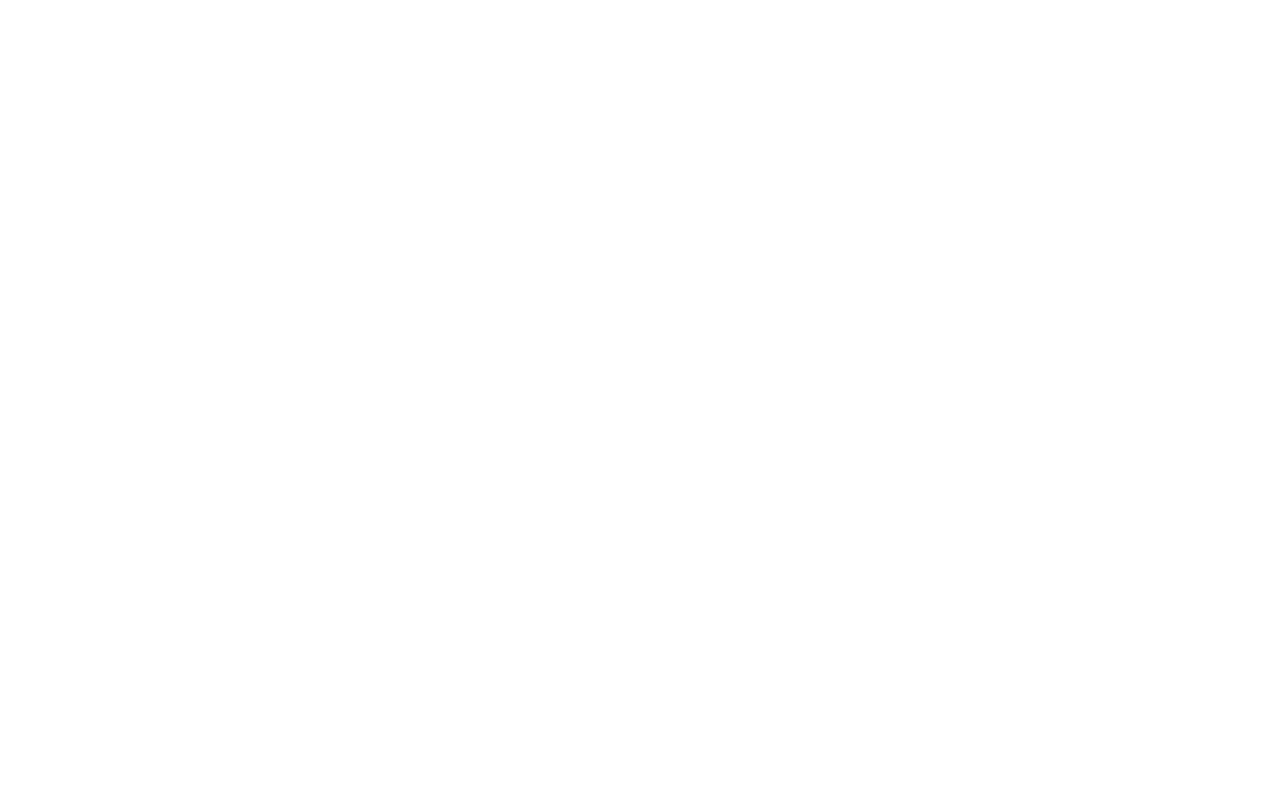
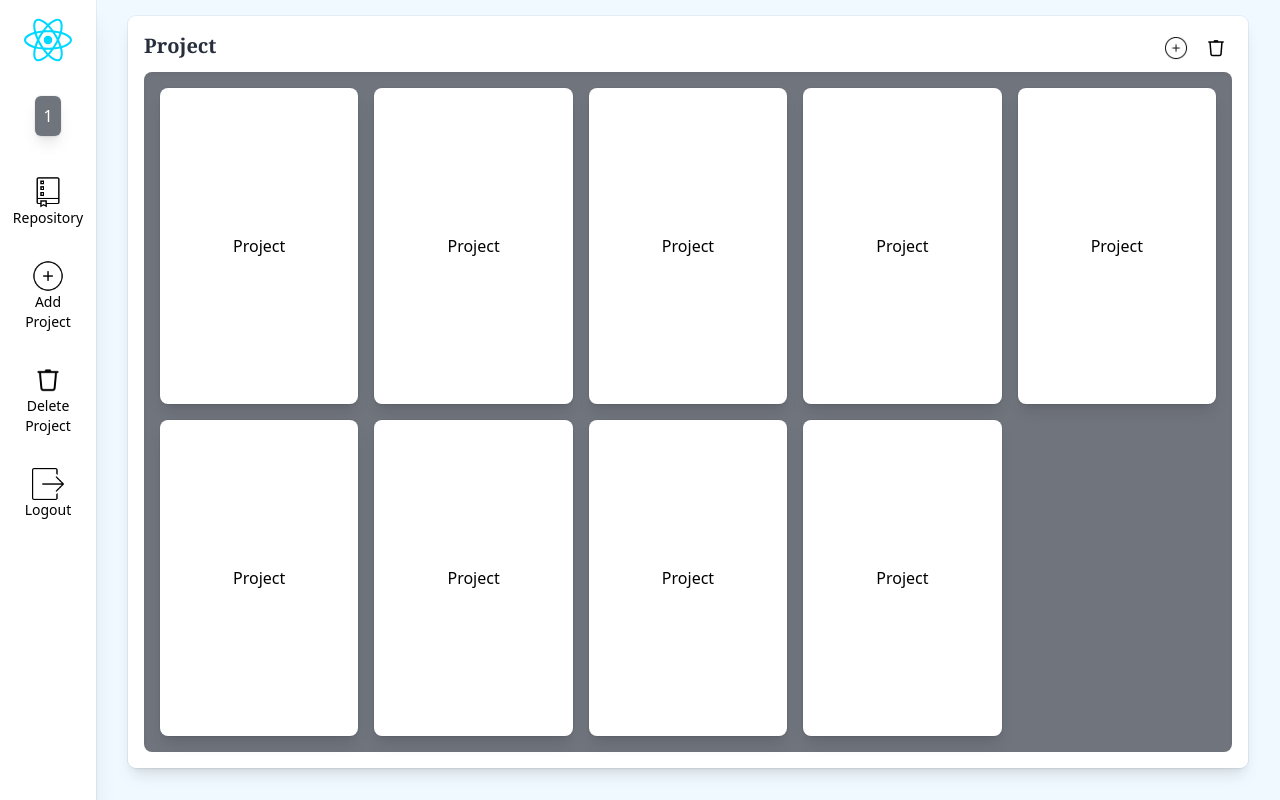
Before and after one commit to Cool-Tea/TodoBoard, a React (Vite) app in the folder frontend/: page /1/repository in a window 1280 px wide. Before the commit this address had no page. Built offline with nearby package versions, Linux system fonts and the light colour scheme.

Commit message:
Add part of navigation

```diff
--- a/frontend/src/App.tsx
+++ b/frontend/src/App.tsx
@@ -13,9 +13,9 @@ export default function App() {
       <BrowserRouter>
         <Routes>
           <Route path="/" />
-          <Route path="/task" Component={Task} />
-          <Route path="/project" Component={Project} />
-          <Route path="/repository" Component={Repository} />
+          <Route path="/:user/task/:task" Component={Task} />
+          <Route path="/:user/project/:project" Component={Project} />
+          <Route path="/:user/repository" Component={Repository} />
           <Route path="/login" Component={Login} />
           <Route path="/register" Component={Register} />
         </Routes>
--- a/frontend/src/components/SideBar.tsx
+++ b/frontend/src/components/SideBar.tsx
@@ -4,10 +4,11 @@ import repoIcon from "../assets/Repo.png"
 import addIcon from "../assets/add.png"
 import deleteIcon from "../assets/delete.png"
 import logoutIcon from "../assets/logout.png"
+import { useNavigate, useParams } from "react-router";
 
-function Button({icon, title}) {
+function Button({icon, title, onClick}) {
   return (
-    <button className="p-2 rounded-lg flex flex-col items-center hover:bg-gray-200">
+    <button onClick={onClick} className="p-2 rounded-lg flex flex-col items-center hover:bg-gray-200">
       <img src={icon} className="w-8 h-8" />
       <p className="text-sm">{title}</p>
     </button>
@@ -19,6 +20,8 @@ export enum SideBarStatus {
 }
 
 export function SideBar({status} : {status : SideBarStatus}) {
+  const navigate = useNavigate();
+  const { user } = useParams();
 
   function getTaskButtons() {
     return null;
@@ -27,8 +30,8 @@ export function SideBar({status} : {status : SideBarStatus}) {
   function getProjectButtons() {
     return (
       <>
-        <Button icon={addIcon} title="Add Group" />
-        <Button icon={deleteIcon} title="Delete Group" />
+        <Button icon={addIcon} title="Add Group" onClick={()=>{}} />
+        <Button icon={deleteIcon} title="Delete Group" onClick={()=>{}}/>
       </>
     )
   }
@@ -36,8 +39,8 @@ export function SideBar({status} : {status : SideBarStatus}) {
   function getRepoButtons() {
     return (
       <>
-        <Button icon={addIcon} title="Add Project" />
-        <Button icon={deleteIcon} title="Delete Project" />
+        <Button icon={addIcon} title="Add Project" onClick={()=>{}}/>
+        <Button icon={deleteIcon} title="Delete Project" onClick={()=>{}}/>
       </>
     )
   }
@@ -59,12 +62,12 @@ export function SideBar({status} : {status : SideBarStatus}) {
     <div className="absolute inset-0 z-50 bg-white py-4 px-2 w-24 text-center items-center ring-1 ring-gray-900/5 shadow-xl flex flex-col space-y-8">
       <img src={reactIcon} className="w-12 h-12" />
       <div className="p-2 ring-1 ring-gray-900/5 shadow-lg text-center text-white rounded-md bg-gray-900/60">
-        Tim
+        {user}
       </div>
       <div className="flex flex-col space-y-4">
-        <Button icon={repoIcon} title="Repository" />
+        <Button icon={repoIcon} title="Repository" onClick={()=>navigate(`/${user}/repository`)}/>
         {getButtons()}
-        <Button icon={logoutIcon} title="Logout" />
+        <Button icon={logoutIcon} title="Logout" onClick={()=>navigate('/login')}/>
       </div>
     </div>
   )
--- a/frontend/src/components/TaskCard.tsx
+++ b/frontend/src/components/TaskCard.tsx
@@ -2,8 +2,11 @@ import React from "react";
 import backIcon from "../assets/back.png"
 import nextIcon from "../assets/next.png"
 import moreIcon from "../assets/more.png"
+import { useNavigate, useParams } from "react-router";
 
 export function TaskCard() {
+  const navigate = useNavigate();
+  const { user } = useParams();
 
   return (
     <div className="bg-white p-4 rounded-lg ring-1 ring-gray-900/5 shadow-lg text-left flex justify-between">
@@ -15,7 +18,7 @@ export function TaskCard() {
       <div className="flex flex-col justify-center items-center">
         <button className="p-1 rounded-full hover:bg-gray-200"><img src={backIcon} className="h-6 w-6"/></button>
         <button className="p-1 rounded-full hover:bg-gray-200"><img src={nextIcon} className="h-6 w-6"/></button>
-        <button className="p-1 rounded-full hover:bg-gray-200"><img src={moreIcon} className="h-6 w-6"/></button>
+        <button onClick={()=>navigate(`/${user}/task/task`)} className="p-1 rounded-full hover:bg-gray-200"><img src={moreIcon} className="h-6 w-6"/></button>
       </div>
     </div>
   )
--- a/frontend/src/pages/Login.tsx
+++ b/frontend/src/pages/Login.tsx
@@ -1,7 +1,9 @@
 import React from "react";
 import reactIcon from "../assets/react.svg"
+import { useNavigate } from "react-router";
 
 export function Login() {
+  const navigate = useNavigate();
 
   return (
     <div className="relative bg-sky-50 min-h-screen flex justify-center items-center">
@@ -14,7 +16,7 @@ export function Login() {
           User Name: <input type="text" className="px-2 rounded-lg ring-1 ring-gray-900/50" /> <br />
           Password: <input type="text" className="px-2 rounded-lg ring-1 ring-gray-900/50"/> <br />
           <div className="flex justify-between">
-            <button type="button" className="text-sky-600 hover:text-sky-800">Register</button>
+            <button type="button" onClick={()=>navigate('/register')} className="text-sky-600 hover:text-sky-800">Register</button>
             <button type="button" className="text-white px-2 py-1 rounded-lg bg-sky-600 hover:bg-sky-800">Login</button>
           </div>
         </form>
--- a/frontend/src/pages/Project.tsx
+++ b/frontend/src/pages/Project.tsx
@@ -1,10 +1,10 @@
 import React from "react";
 import { SideBar, SideBarStatus } from "../components/SideBar";
-import addIcon from "../assets/add.png"
-import deleteIcon from "../assets/delete.png"
 import { Group } from "../components/Group";
+import { useParams } from "react-router";
 
 export function Project() {
+  const { user } = useParams();
 
   return (
     <div className="relative bg-sky-50 min-h-screen flex">
--- a/frontend/src/pages/Register.tsx
+++ b/frontend/src/pages/Register.tsx
@@ -1,7 +1,9 @@
 import React from "react";
 import reactIcon from "../assets/react.svg"
+import { useNavigate } from "react-router";
 
 export function Register() {
+  const navigate = useNavigate();
 
   return (
     <div className="relative bg-sky-50 min-h-screen flex justify-center items-center">
@@ -14,7 +16,7 @@ export function Register() {
           New User Name: <input type="text" className="px-2 rounded-lg ring-1 ring-gray-900/50" /> <br />
           Set Password: <input type="text" className="px-2 rounded-lg ring-1 ring-gray-900/50"/> <br />
           <div className="flex justify-between">
-            <button type="button" className="text-sky-600 hover:text-sky-800">Back</button>
+            <button type="button" onClick={()=>navigate('/login')} className="text-sky-600 hover:text-sky-800">Back</button>
             <button type="button" className="text-white px-2 py-1 rounded-lg bg-sky-600 hover:bg-sky-800">Register</button>
           </div>
         </form>
--- a/frontend/src/pages/Repository.tsx
+++ b/frontend/src/pages/Repository.tsx
@@ -2,6 +2,7 @@ import React from "react";
 import { SideBar, SideBarStatus } from "../components/SideBar";
 import addIcon from "../assets/add.png"
 import deleteIcon from "../assets/delete.png"
+import { useParams } from "react-router";
 
 function Button({title}: {title: string}) {
   return (
@@ -12,6 +13,7 @@ function Button({title}: {title: string}) {
 }
 
 export function Repository() {
+  const { user } = useParams();
 
   return (
     <div className="relative bg-sky-50 min-h-screen flex">
--- a/frontend/src/pages/Task.tsx
+++ b/frontend/src/pages/Task.tsx
@@ -2,8 +2,10 @@ import React from "react";
 import { SideBar, SideBarStatus } from "../components/SideBar";
 import addIcon from "../assets/add.png"
 import fileIcon from "../assets/file.png"
+import { useParams } from "react-router";
 
 export function Task() {
+  const { user } = useParams();
 
   return (
     <div className="relative bg-sky-50 min-h-screen flex">
@@ -15,6 +17,7 @@ export function Task() {
               Info
             </div>
             <div className="p-2 text-md shadow-inner space-y-2 rounded-md bg-gray-100/80">
+              <p>Name: Sleep</p>
               <p>Start Time: 2022-9-1 15:00</p>
               <p>End Time: 2023-9-1 16:00</p>
               <p>Group: To do</p>
```
